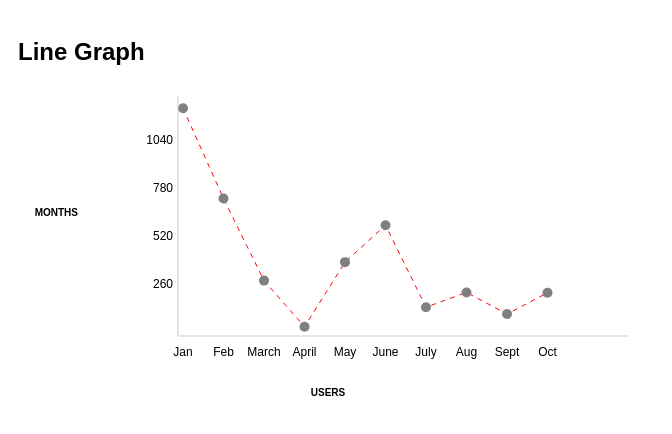
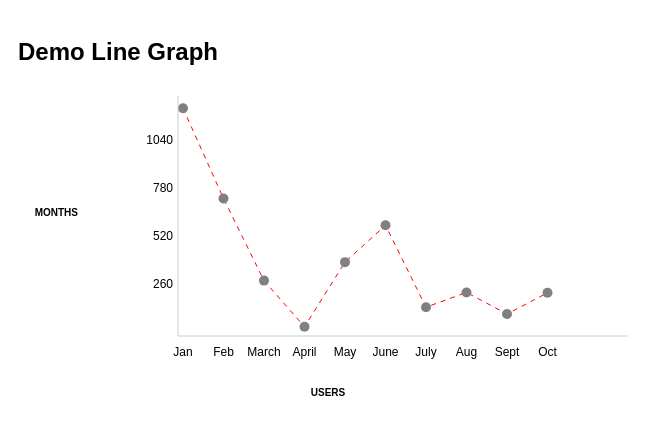
Before and after one commit to louise-hayes/Charts-SVG-Angular, an Angular app: page / in a window 1280 px wide. Shown: the top 434 px of the page, without its empty margins (0-672 px from the left). Built offline with nearby package versions, Linux system fonts and the light colour scheme.

Commit message:
labelStyle color fill added

```diff
--- a/src/app/components/charts/charts.component.html
+++ b/src/app/components/charts/charts.component.html
@@ -1,6 +1,6 @@
 <div class="chart">
   <div class="chart-header">
-    <h2 class="chart-title">Line Graph</h2>
+    <h2 class="chart-title">{{dataSet.title}}</h2>
   </div>
 
   <svg class="graph" [ngStyle]="chartStyle">
--- a/src/app/components/charts/charts.component.ts
+++ b/src/app/components/charts/charts.component.ts
@@ -127,6 +127,15 @@ export class ChartsComponent implements OnInit {
 
   ngOnInit() {
     console.log(this.dataSet);
+    switch (this.dataSet.type) {
+      case "line":
+        //to do check type and render specific chart
+        break;
+
+      default:
+      //line
+    }
+
     //call function to populated dataSet array which will be rendered
     this.generateDataSet(this.dataSet);
 
```
